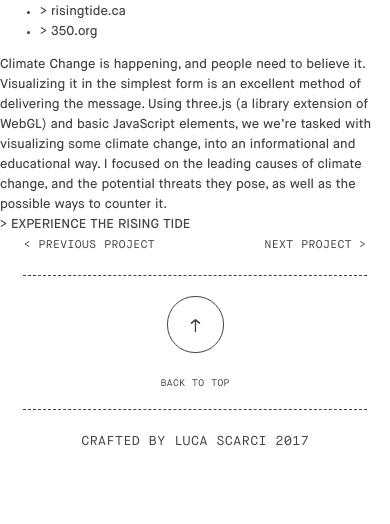
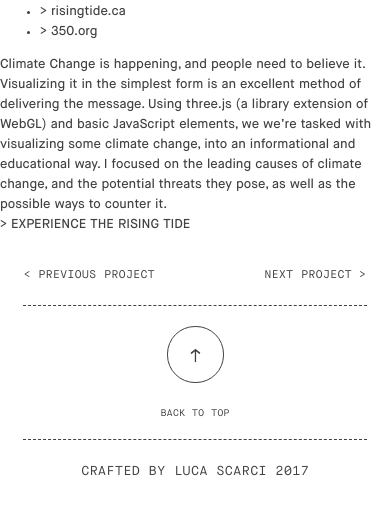
Before and after one commit to lucascarci/gm-porfolio, a PHP site: page /project.php in a window 390 px wide. Shown: the part 320-844 px from the top of the page. Run offline with PHP 8.4, Linux system fonts and the light colour scheme.

Commit message:
Add Margin
Added margin-top to footer.
Fixed mobile and desktop.

```diff
--- a/styles/core.css
+++ b/styles/core.css
@@ -138,6 +138,7 @@ body {
 .footer {
   width: 100%;
   height: 30vh;
+  margin-top: 30px;
   max-height: 120px;
   position: relative;
   text-transform: uppercase; }
@@ -151,7 +152,7 @@ body {
     @media only screen and (max-width: 765px) {
       .footer__project {
         display: block;
-        margin: 20px 0px 18px 0px auto;
+        padding-top: 30px;
         margin: 0 auto;
         height: 40px;
         width: 88%;
--- a/styles/core.scss
+++ b/styles/core.scss
@@ -284,6 +284,7 @@ body {
 .footer {
 	width: 100%;
 	height: 30vh;
+	margin-top: 30px;
 	@extend %mono-family;
 	max-height: 120px;
 	position: relative;
@@ -299,7 +300,7 @@ body {
 		font-size: 0.7rem;
 		@media only screen and (max-width: 765px) {
 			display: block;
-			margin: 20px 0px 18px 0px auto;
+			padding-top: 30px;
 			margin: 0 auto;
 			height: 40px;
 			width: 88%;
@@ -417,38 +418,6 @@ body {
 		cursor: pointer;
 	}
 }
-
-// .intro-container {
-// 	width: 240px;
-// 	height: 120px;
-// 	@include center;
-// 	left: 51.6%;
-
-// 	.intro-title {
-// 		@extend %title-copy;
-// 		padding-bottom: 7px;
-// 	}
-
-// 	.intro-body{
-// 		padding-bottom: 10px;
-// 		@extend %body-family;
-// 		font-size: 0.8rem;
-// 		line-height: 1.2rem;
-// 	}
-
-// 	.intro-redirect {
-
-// 		a {
-// 			color:red;
-// 			text-transform: uppercase;
-
-// 			&:hover {
-// 				text-decoration: underline;
-// 			}
-// 		}
-// 	}
-// }
-
 
 
 
```
Also changed, not shown: 1 other file.
